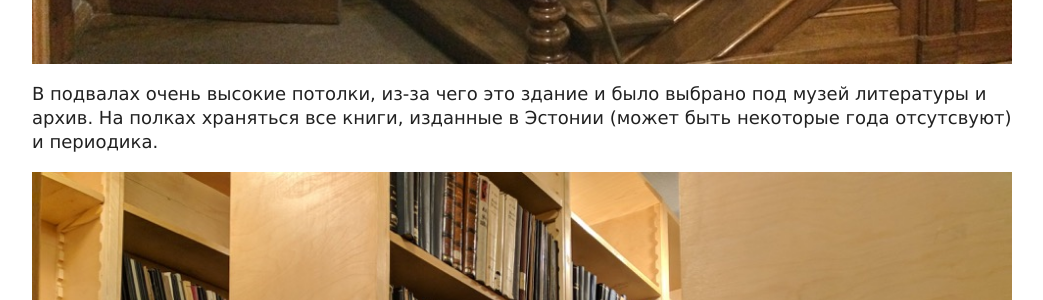
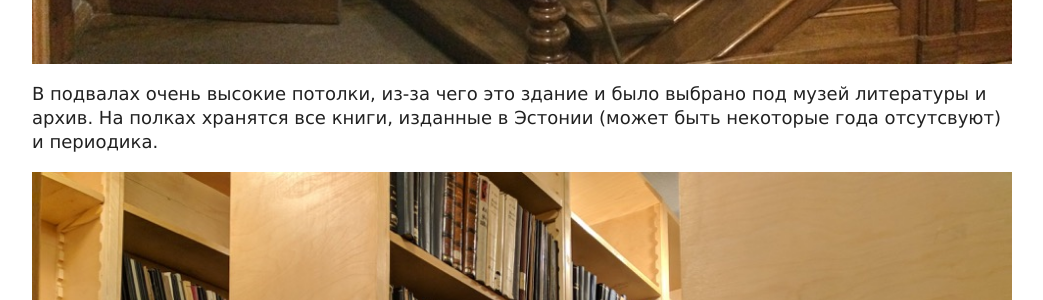
Before and after one commit to iriiiina/blog-about-books, a Jekyll site: the page built from _posts/2017-12-18-estonian-literary-museum.md, in a window 1280 px wide and 900 px high, scrolled down 3410 px. Shown: the part 177-477 px from the top of the window, without its empty margins (118-1161 px from the left). Built offline with Jekyll 4.4.1, drawn with Linux system fonts in a browser that asks for light colours; some of the changed text lies outside the part shown.

Commit message:
Fix typos

```diff
--- a/_posts/2017-12-18-estonian-literary-museum.md
+++ b/_posts/2017-12-18-estonian-literary-museum.md
@@ -30,7 +30,7 @@ date: 2017-12-18
 
 ![Фотография, иллюстрирующая пост]({{ site.url }}/assets/post-images/2017-12-18/6.jpg)
 
-В подвалах очень высокие потолки, из-за чего это здание и было выбрано под музей литературы и архив. На полках храняться все книги, изданные в Эстонии (может быть некоторые года отсутсвуют) и периодика.
+В подвалах очень высокие потолки, из-за чего это здание и было выбрано под музей литературы и архив. На полках хранятся все книги, изданные в Эстонии (может быть некоторые года отсутсвуют) и периодика.
 
 ![Фотография, иллюстрирующая пост]({{ site.url }}/assets/post-images/2017-12-18/7.jpg)
 
```
Also changed, not shown: other parts of _posts/2017-12-18-estonian-literary-museum.md (+1 -1 lines).
